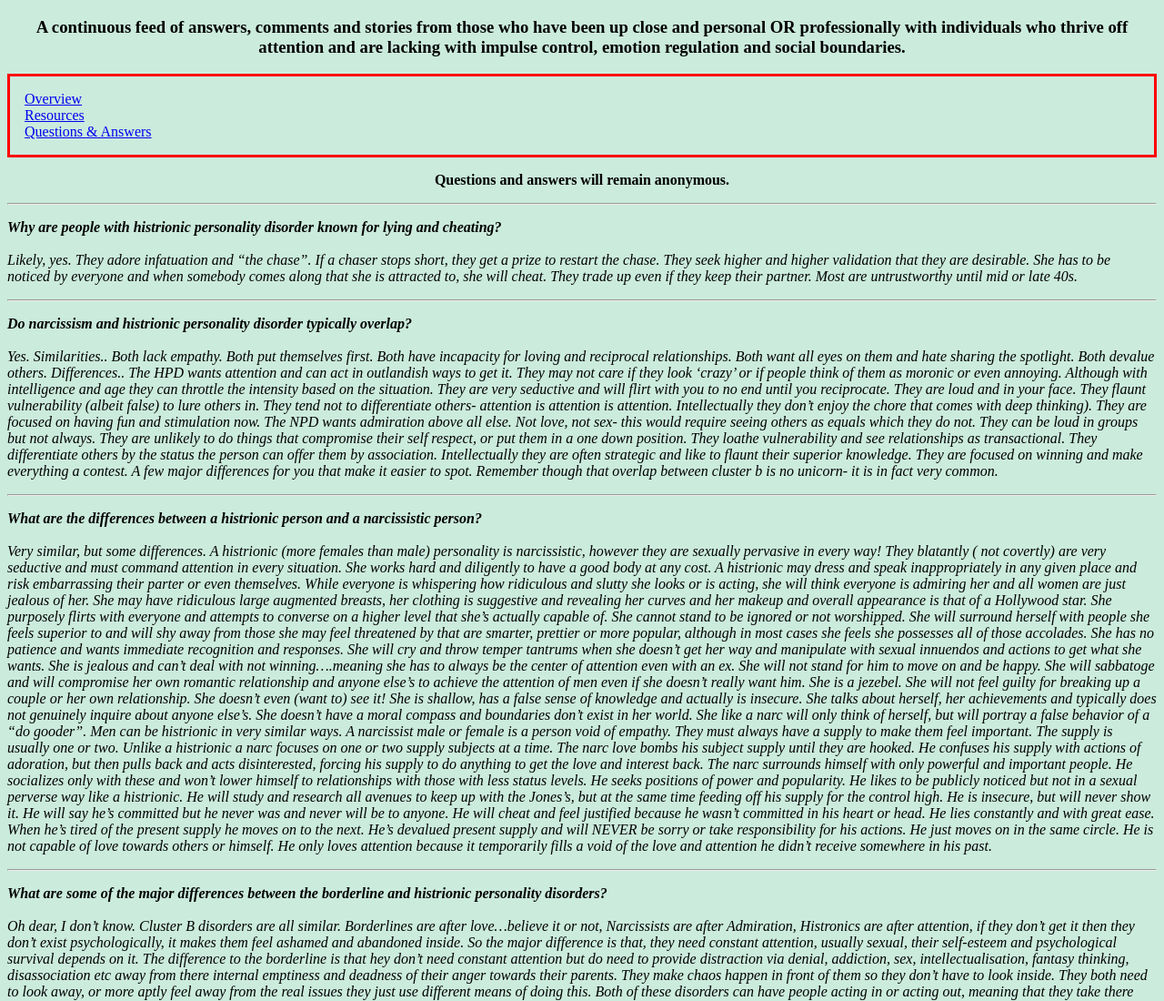
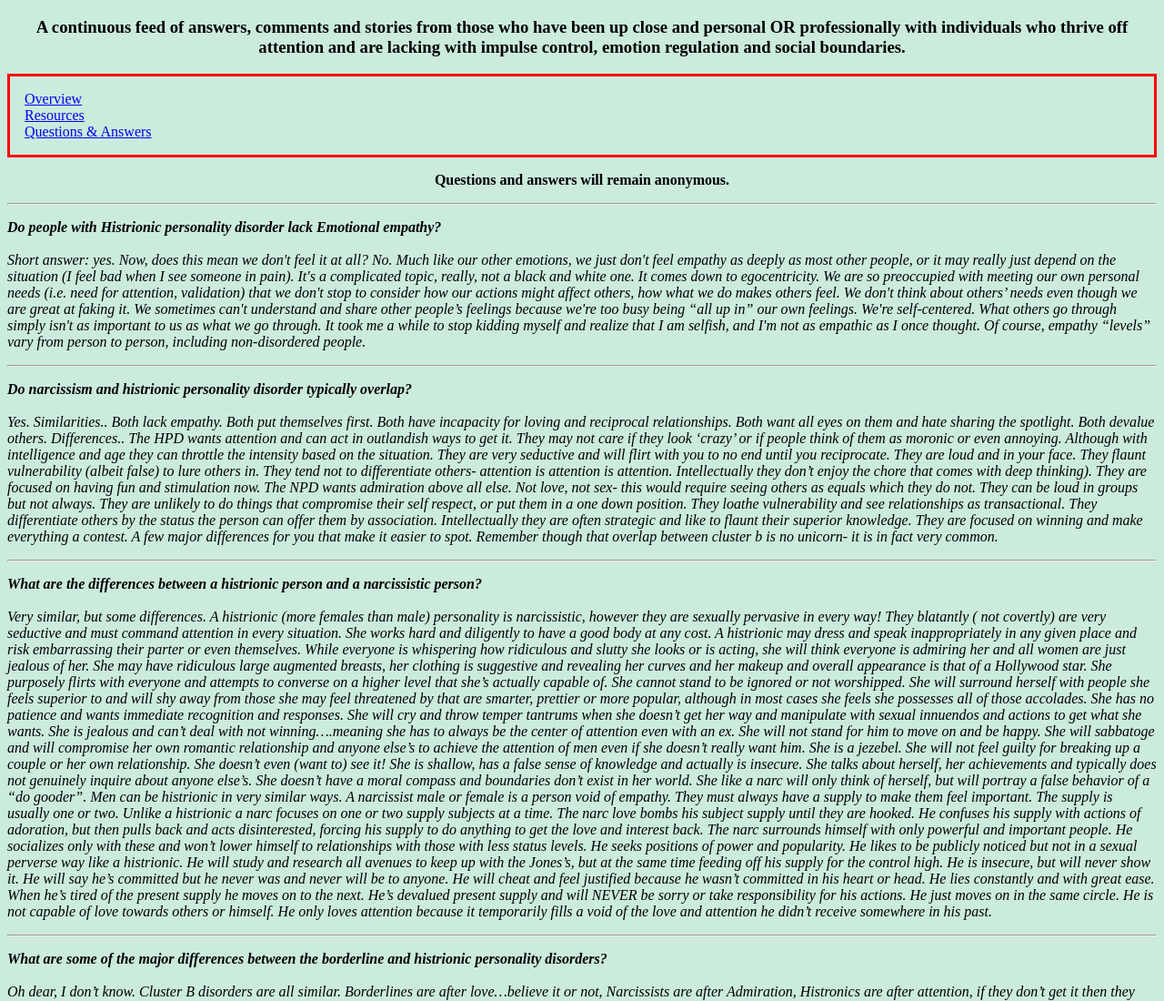
Before and after one commit to histrionic/experienceproject, a plain HTML site: page questions.html in a window 1280 px wide. Shown: the top 1100 px of the page at 91% size. Drawn offline with Linux system fonts and the light colour scheme.

Commit message:
Update questions.html

```diff
--- a/questions.html
+++ b/questions.html
@@ -25,10 +25,18 @@
 
 
 <p><b><i>
-      Why are people with histrionic personality disorder known for lying and cheating?</b>
+      Do people with Histrionic personality disorder lack Emotional empathy?</b>
       <br>
 <br>
-   Likely, yes. They adore infatuation and “the chase”. If a chaser stops short, they get a prize to restart the chase. They seek higher and higher validation that they are desirable. She has to be noticed by everyone and when somebody comes along that she is attracted to, she will cheat. They trade up even if they keep their partner. Most are untrustworthy until mid or late 40s.
+   Short answer: yes. Now, does this mean we don't feel it at all? No. Much like our other emotions, we just don't feel empathy as deeply as most other people, or it may really just depend on the situation (I feel bad when I see someone in pain).
+
+It's a complicated topic, really, not a black and white one. It comes down to egocentricity. We are so preoccupied with meeting our own personal needs (i.e. need for attention, validation) that we don't stop to consider how our actions might affect others, how what we do makes others feel. We don't think about others’ needs even though we are great at faking it.
+
+We sometimes can't understand and share other people’s feelings because we're too busy being “all up in” our own feelings. We're self-centered. What others go through simply isn't as important to us as what we go through.
+
+It took me a while to stop kidding myself and realize that I am selfish, and I'm not as empathic as I once thought.
+
+Of course, empathy “levels” vary from person to person, including non-disordered people.
   <hr class="line1">
 
 
```
